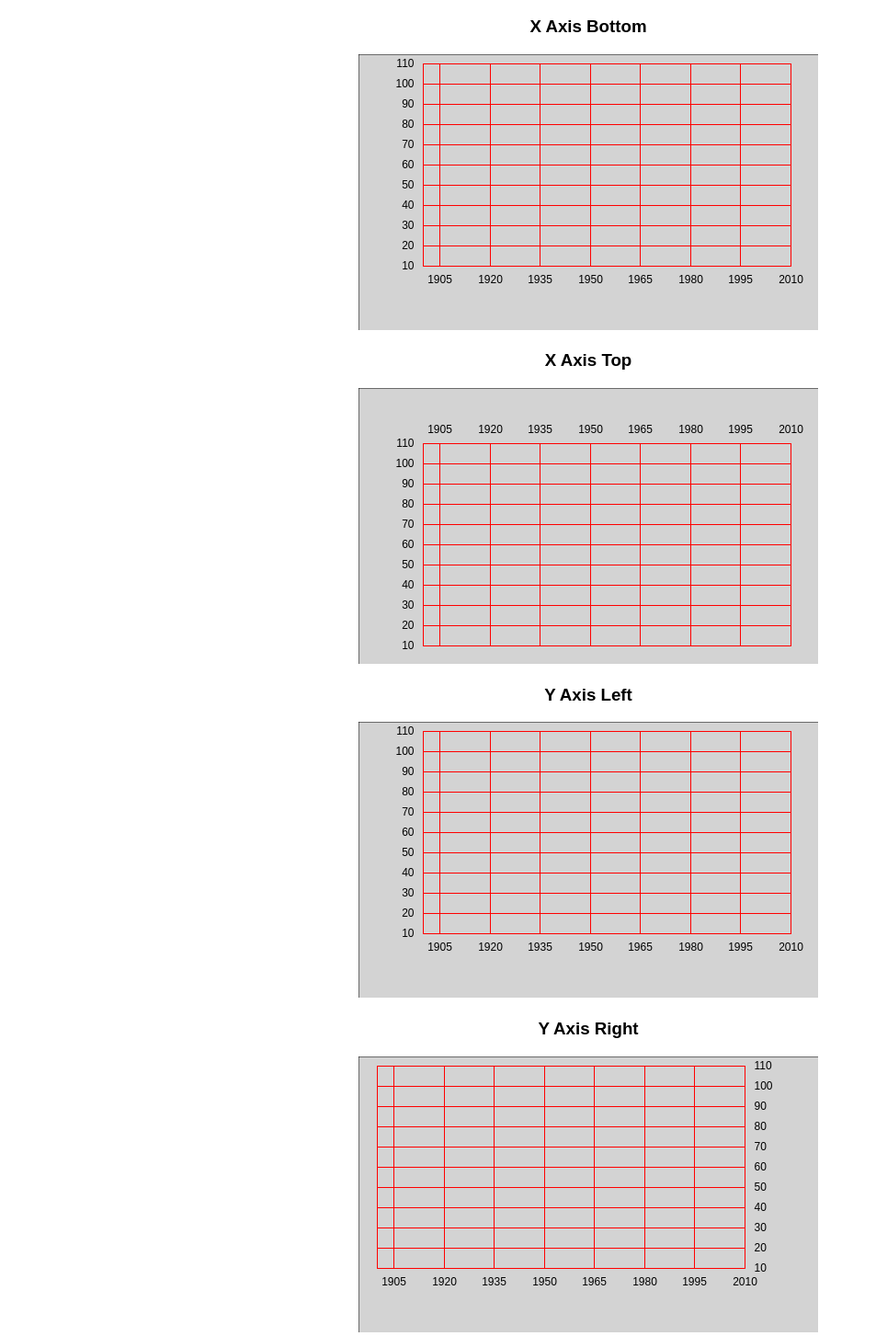
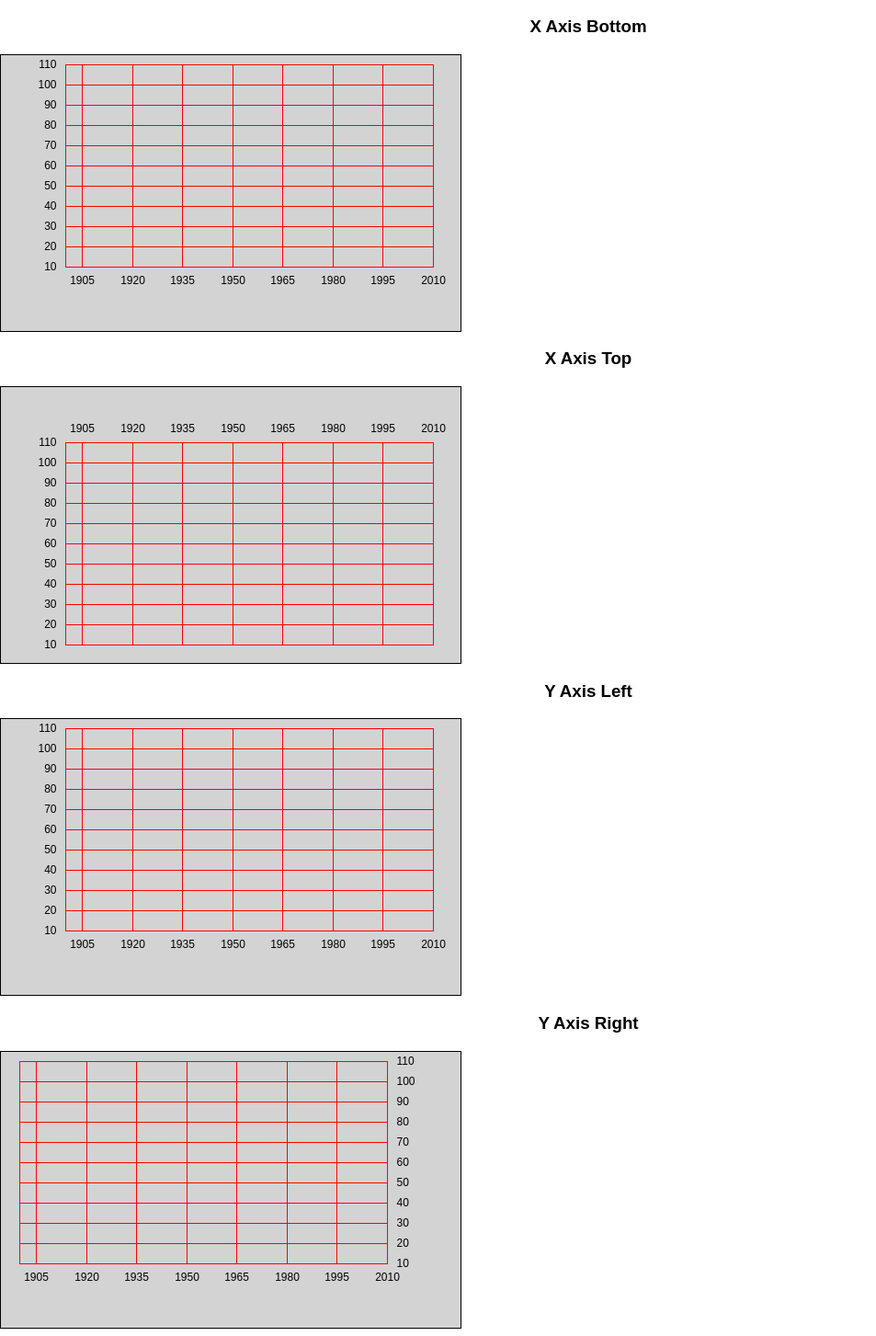
Before and after one commit to t4sk/react-canvas-time-series, a React (Create React App) app: page / in a window 1280 px wide. Shown: the part 5061-6514 px from the top of the page at 92% size, without its empty margins (0-953 px from the left). Built offline with nearby package versions, Linux system fonts and the light colour scheme.

Commit message:
use TestCanvas in Background render

```diff
--- a/src/common/background/test-render.js
+++ b/src/common/background/test-render.js
@@ -1,112 +1,65 @@
 import React, { Component } from 'react'
 import * as background from './index'
 import { merge } from '../test-util'
+import TestCanvas from '../test-canvas'
 
-class BackgroundTestRender extends Component {
-  componentDidMount () {
-    this.ctx = {
-      xAxisTop: this.refs.xAxisTop.getContext('2d', { alpha: false }),
-      xAxisBottom: this.refs.xAxisBottom.getContext('2d', { alpha: false }),
-      yAxisRight: this.refs.yAxisRight.getContext('2d', { alpha: false }),
-      yAxisLeft: this.refs.yAxisLeft.getContext('2d', { alpha: false })
-    }
-
-    // translate by half pixel to draw thin lines
-    this.ctx.xAxisTop.translate(0.5, 0.5)
-    this.ctx.xAxisBottom.translate(0.5, 0.5)
-    this.ctx.yAxisLeft.translate(0.5, 0.5)
-    this.ctx.yAxisRight.translate(0.5, 0.5)
-    this.draw()
-  }
-
-  shouldComponentUpdate () {
-    return false
-  }
-
-  draw () {
-    background.draw(
-      this.ctx.xAxisBottom, {
-        ...merge(this.props, {
+class TestRender extends Component {
+  render () {
+    return (
+      <div>
+        <h3>X Axis Bottom</h3>
+        <TestCanvas
+          {...merge(this.props, {
             x: {
               axis: {
                 at: 'bottom'
               }
             }
-        })
-      }
-    )
-    background.draw(
-      this.ctx.xAxisTop, {
-        ...merge(this.props, {
+          })}
+          draw={background.draw}
+        />
+
+        <h3>X Axis Top</h3>
+        <TestCanvas
+          {...merge(this.props, {
             x: {
               axis: {
                 at: 'top'
               }
             }
-        })
-      }
-    )
-    background.draw(
-      this.ctx.yAxisLeft, {
-        ...merge(this.props, {
+          })}
+          draw={background.draw}
+        />
+
+        <h3>Y Axis Left</h3>
+        <TestCanvas
+          {...merge(this.props, {
             y: {
               axis: {
                 at: 'left'
               }
             }
-        })
-      }
-    )
+          })}
+          draw={background.draw}
+        />
 
-    background.draw(
-      this.ctx.yAxisRight, {
-        ...merge(this.props, {
+        <h3>Y Axis Right</h3>
+        <TestCanvas
+          {...merge(this.props, {
             y: {
               axis: {
                 at: 'right'
               }
             }
-        })
-      }
-    )
-  }
-
-  render () {
-    return (
-      <div>
-        <h3>X Axis Bottom</h3>
-        <canvas
-          ref="xAxisBottom"
-          width={this.props.width}
-          height={this.props.height}
-        />
-
-        <h3>X Axis Top</h3>
-        <canvas
-          ref="xAxisTop"
-          width={this.props.width}
-          height={this.props.height}
-        />
-
-        <h3>Y Axis Left</h3>
-        <canvas
-          ref="yAxisLeft"
-          width={this.props.width}
-          height={this.props.height}
-        />
-
-        <h3>Y Axis Right</h3>
-        <canvas
-          ref="yAxisRight"
-          width={this.props.width}
-          height={this.props.height}
+          })}
+          draw={background.draw}
         />
       </div>
     )
   }
 }
 
-BackgroundTestRender.defaultProps = {
+TestRender.defaultProps = {
   width: 500,
   height: 300,
   margin: {
@@ -152,4 +105,4 @@ BackgroundTestRender.defaultProps = {
   xMax: 2010
 }
 
-export default BackgroundTestRender
+export default TestRender
```
Lines whose indentation alone changed are shown as unchanged.
